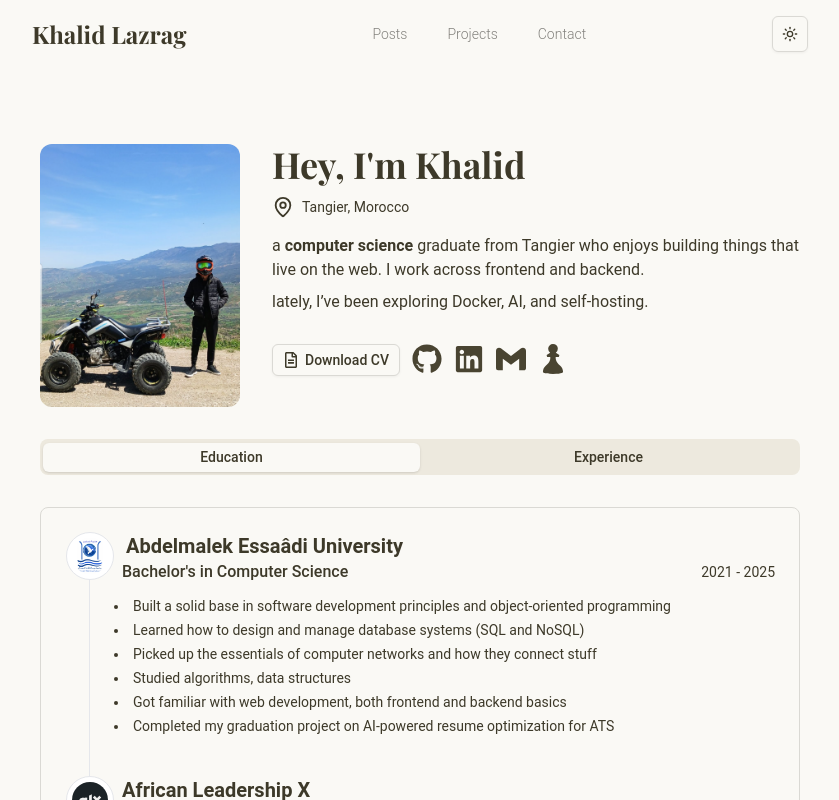
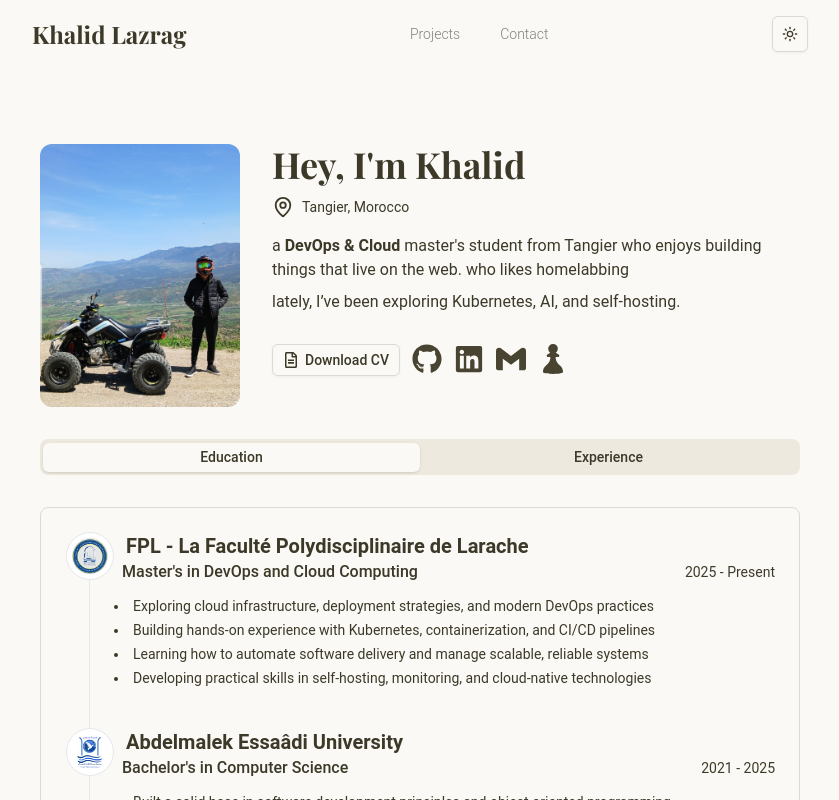
Before and after one commit to sanotogii/classic-potfolio, a Next.js app: page / in a window 1280 px wide. Shown: the top 800 px of the page, without its empty margins (220-1059 px from the left). Built offline with nearby package versions, Linux system fonts and the light colour scheme; a web font is replaced by a local one.

Commit message:
adding masters education and removing posts section for now

```diff
--- a/src/app/intro.tsx
+++ b/src/app/intro.tsx
@@ -6,6 +6,7 @@ import Image from "next/image";
 import profilePic from "../images/profile.png";
 import logoUni from "../../public/logo-uni.png";
 import alxLogo from "../../public/alxLogo.png";
+import FPL from "../../public/FPL.png";
 // import { Highlighter } from "@/components/magicui/highlighter";
 // import {
 //   Select,
@@ -102,12 +103,12 @@ const Intro = () => {
             </div>
 
             <p className="pt-4">
-              a <strong>computer science</strong> graduate from Tangier who
-              enjoys building things that live on the web. I work across
-              frontend and backend.
+              a <strong>DevOps & Cloud</strong> master's student from Tangier
+              who enjoys building things that live on the web. who likes
+              homelabbing
             </p>
             <p className="font-stretch-50% pt-2">
-              lately, I’ve been exploring Docker, AI, and self-hosting.
+              lately, I’ve been exploring Kubernetes, AI, and self-hosting.
             </p>
           </div>
           {/*---------------------------------------------------------------------------*/}
@@ -165,20 +166,15 @@ const Intro = () => {
               target="_blank"
               rel="noopener noreferrer"
             >
-              <SiGmail
-                size={30}
-                className="icons-style"
-              />
+              <SiGmail size={30} className="icons-style" />
             </a>
 
-            <a href="https://www.chess.com/member/khaled_py"
+            <a
+              href="https://www.chess.com/member/khaled_py"
               target="_blank"
               rel="noopener noreferrer"
             >
-              <SiChessdotcom
-                size={30}
-                className="icons-style"
-              />
+              <SiChessdotcom size={30} className="icons-style" />
             </a>
 
             {/*<FaYoutube />
@@ -257,6 +253,55 @@ const Intro = () => {
             >
               <div className="border rounded-lg p-4 sm:p-6">
                 <div className="relative ml-4 sm:ml-6 border-l border-gray-200 dark:border-gray-700">
+                  <div className="relative pb-10">
+                    <span className="absolute -left-5 sm:-left-6 flex h-10 w-10 sm:h-12 sm:w-12 items-center justify-center rounded-full border border-gray-200 bg-white dark:border-gray-700 dark:bg-gray-900">
+                      <Image
+                        src={FPL}
+                        alt="University Logo"
+                        width={32}
+                        height={32}
+                        className="rounded-full object-cover sm:w-9 sm:h-9"
+                      />
+                    </span>
+                    <div className="pl-4 sm:pl-6">
+                      <h2 className="pl-2 sm:pl-3 text-lg sm:text-xl font-bold">
+                        <a
+                          href="https://fpl.ac.ma/site/"
+                          target="_blank"
+                          rel="noopener noreferrer"
+                          className="hover:underline"
+                        >
+                          FPL - La Faculté Polydisciplinaire de Larache
+                        </a>
+                      </h2>
+                      <div className="flex flex-col gap-1 md:flex-row md:items-center md:justify-between">
+                        <h3 className="pl-2 text-sm sm:text-base font-medium">
+                          Master&apos;s in DevOps and Cloud Computing
+                        </h3>
+                        <span className="pl-2 text-xs sm:text-sm">
+                          2025 - Present
+                        </span>
+                      </div>
+                      <ul className="mt-3 list-inside list-disc space-y-1 text-xs sm:text-sm">
+                        <li>
+                          Exploring cloud infrastructure, deployment strategies,
+                          and modern DevOps practices
+                        </li>
+                        <li>
+                          Building hands-on experience with Kubernetes,
+                          containerization, and CI/CD pipelines
+                        </li>
+                        <li>
+                          Learning how to automate software delivery and manage
+                          scalable, reliable systems
+                        </li>
+                        <li>
+                          Developing practical skills in self-hosting,
+                          monitoring, and cloud-native technologies
+                        </li>
+                      </ul>
+                    </div>
+                  </div>
                   <div className="relative pb-10 last:pb-0">
                     <span className="absolute -left-5 sm:-left-6 flex h-10 w-10 sm:h-12 sm:w-12 items-center justify-center rounded-full border border-gray-200 bg-white dark:border-gray-700 dark:bg-gray-900">
                       <Image
--- a/src/components/header.tsx
+++ b/src/components/header.tsx
@@ -40,9 +40,9 @@ export default function Header() {
 
         {/* desktop menu */}
         <ul className="hidden sm:flex items-center gap-6 text-sm font-light text-muted-foreground sm:gap-10">
-          <li className="transition-colors hover:text-foreground">
+          {/* <li className="transition-colors hover:text-foreground">
             <Link href="/posts" prefetch>Posts</Link>
-          </li>
+          </li> */}
           <li className="transition-colors hover:text-foreground">
             <Link href="/projects" >Projects</Link>
           </li>
```
Also changed, not shown: public/FPL.png (added).
